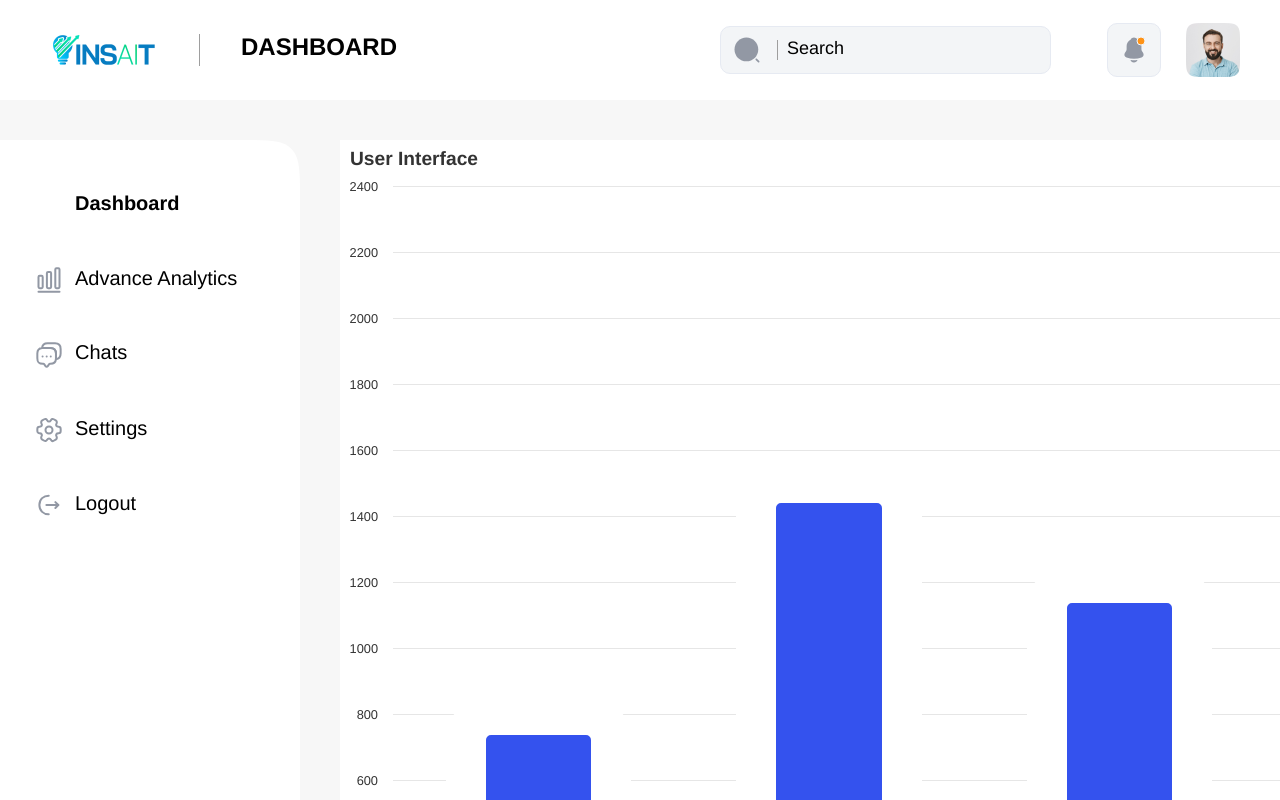
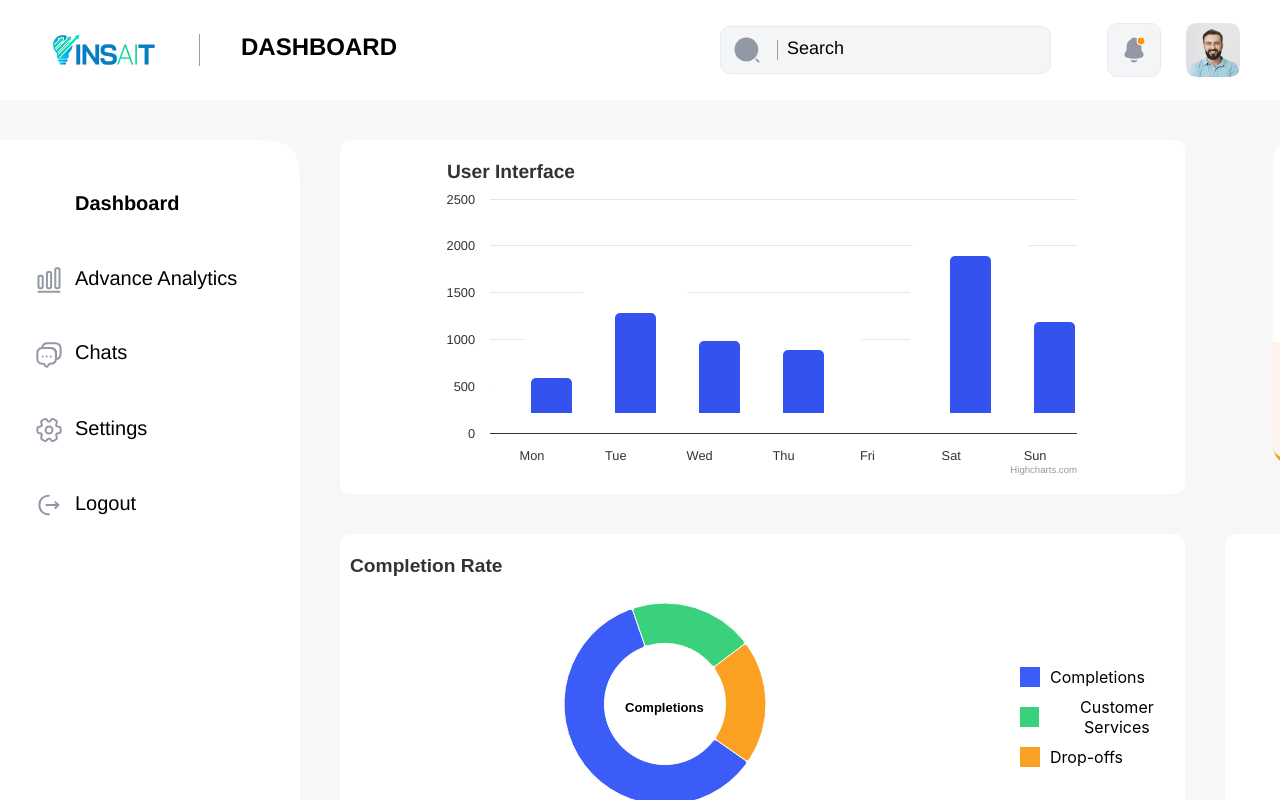
Before and after one commit to Itaybo89/task-figma, a React (Create React App) app: page / in a window 1280 px wide. Built offline with nearby package versions, Linux system fonts and the light colour scheme; grey boxes are pictures that could not be loaded.

Commit message:
final fix

```diff
--- a/src/components/CompletionRate/FuncCompletionRate.css
+++ b/src/components/CompletionRate/FuncCompletionRate.css
@@ -1,4 +1,3 @@
-/* FuncCompletionRate.css */
 .container {
   display: flex;
   justify-content: space-between;
@@ -16,11 +15,11 @@
 .legend {
   width: 30%;
   height: 80%;
-  margin-left: 10px;
-  margin-top: 250px;
+  margin-left: 30px;
+  margin-top: 120px;
   display: flex;
   flex-direction: column;
-  align-items: center;
+  align-items: start;
 }
 
 .legend-item {
--- a/src/components/CompletionRate/FuncCompletionRate.jsx
+++ b/src/components/CompletionRate/FuncCompletionRate.jsx
@@ -1,11 +1,9 @@
-import React, { useEffect, useRef } from "react";
+import React from "react";
 import Highcharts from "highcharts";
 import HighchartsReact from "highcharts-react-official";
 import "./FuncCompletionRate.css";
 
 const FuncCompletionRate = () => {
-  const chartRef = useRef(null);
-
   const colors = {
     blue: "#3b5cf6",
     green: "#39d17b",
@@ -24,29 +22,10 @@ const FuncCompletionRate = () => {
       plotBackgroundColor: null,
       plotBorderWidth: null,
       plotShadow: false,
+      height: 325,
+      width: 650,
       style: {
         fontFamily: "Arial",
-      },
-      events: {
-        load: function () {
-          this.renderer
-            .text(
-              "Completion",
-              this.plotLeft + this.plotWidth * 0.5,
-              this.plotTop + this.plotHeight * 0.5
-            )
-            .attr({
-              "text-anchor": "middle",
-              "font-size": "16px",
-              "font-weight": "bold",
-              fill: "#959aa6",
-            })
-            .css({
-              width: this.plotWidth,
-              color: "#333333",
-            })
-            .add();
-        },
       },
     },
     title: {
@@ -70,9 +49,24 @@ const FuncCompletionRate = () => {
         allowPointSelect: false,
         cursor: "pointer",
         dataLabels: {
-          enabled: false,
+          enabled: true,
+          formatter: function () {
+            if (this.point.name === "Completions") {
+              return `<b>${this.point.name}</b>`;
+            }
+            return "";
+          },
+          style: {
+            color:
+              (Highcharts.theme && Highcharts.theme.contrastTextColor) ||
+              "black",
+            textOverflow: "ellipsis",
+            fontWeight: "normal",
+            fontSize: "13px",
+          },
+          distance: -100,
         },
-        showInLegend: false,
+        showInLegend: true,
         startAngle: 125,
         states: {
           hover: {
@@ -82,9 +76,9 @@ const FuncCompletionRate = () => {
             opacity: 1,
           },
         },
-        responsive: false, // Disable resize functionality
       },
     },
+
     series: [
       {
         name: "Share",
@@ -96,23 +90,29 @@ const FuncCompletionRate = () => {
   };
 
   return (
-    <div style={{ display: "flex", justifyContent: "space-between", width: "100%", height: "100%" }}>
+    <div
+      style={{
+        display: "flex",
+        justifyContent: "space-between",
+        height: "325",
+        width: "650",
+      }}
+    >
       <div style={{ flex: 1, width: "100%", height: "100%" }}>
         <HighchartsReact
           highcharts={Highcharts}
           options={options}
-          ref={chartRef}
           containerProps={{ style: { width: "100%", height: "100%" } }}
         />
       </div>
-      <div className="legend" style={{ width: "30%", height: "80%", marginLeft: "10px", marginTop: "250px" }}>
+      <div className="legend">
         {data.map((item, index) => (
           <div key={index} className="legend-item">
             <div
               className="legend-color"
               style={{ backgroundColor: item.color }}
             ></div>
-            <div>{item.name}</div>
+            <div className="legend-text">{item.name}</div>
           </div>
         ))}
       </div>
--- a/src/components/ContentArea/ContentArea.jsx
+++ b/src/components/ContentArea/ContentArea.jsx
@@ -10,10 +10,10 @@ function ContentArea() {
   return (
     <div className="content-area">
       <div className="nav-up">
-      <UpperSidebar />
+        <UpperSidebar />
       </div>
       <div className="nav-side">
-      <NavigationSidebar />
+        <NavigationSidebar />
       </div>
       <main className="main-content">
         <Routes>
--- a/src/components/ErrorAnalysis/FuncErrorAnalysisChart.jsx
+++ b/src/components/ErrorAnalysis/FuncErrorAnalysisChart.jsx
@@ -10,7 +10,8 @@ const FuncErrorAnalysis = () => {
     chart: {
       type: "areaspline",
       zoomType: "x",
-      height: 600,
+      height: 325,
+      width: 650,
     },
     title: {
       text: "Error Analysis",
@@ -68,13 +69,13 @@ const FuncErrorAnalysis = () => {
   return (
     <div
       id="container"
-      style={{ height: "100%", width: "100%", position: "relative" }}
+      style={{ height: "325px", width: "650px", position: "relative" }}
     >
       <div
         style={{
           position: "absolute",
           top: "10px",
-          right: "60px",
+          right: "10px",
           zIndex: 1000,
         }}
       >
@@ -88,10 +89,7 @@ const FuncErrorAnalysis = () => {
           <option value="Year">Year</option>
         </select>
       </div>
-      <HighchartsReact
-        highcharts={Highcharts}
-        options={options}
-      />
+      <HighchartsReact highcharts={Highcharts} options={options} />
     </div>
   );
 };
--- a/src/components/HeatMap/FuncHeatMapComponent.jsx
+++ b/src/components/HeatMap/FuncHeatMapComponent.jsx
@@ -1,4 +1,3 @@
-import React from "react";
 import Highcharts from "highcharts";
 import HighchartsReact from "highcharts-react-official";
 import heatmap from "highcharts/modules/heatmap";
@@ -26,7 +25,8 @@ const FuncHeatMapComponent = () => {
       marginTop: 40,
       marginBottom: 80,
       plotBorderWidth: 1,
-      width: 1200,
+      height: 325,
+      width: 650,
     },
     title: {
       text: "Peak Interaction Times",
@@ -113,7 +113,7 @@ const FuncHeatMapComponent = () => {
 
   return (
     <div>
-      <div style={{ width: "100%", height: "400px" }}>
+      <div style={{ height: "325", width: "650" }}>
         <HighchartsReact highcharts={Highcharts} options={options} />
       </div>
       <div
--- a/src/components/MainDashboard/MainDashboard.css
+++ b/src/components/MainDashboard/MainDashboard.css
@@ -6,8 +6,8 @@
 
 .main-dashboard {
   display: grid;
-  grid-template-columns: repeat(2, 1fr); /* Adjust this if you want smaller or larger columns */
-  grid-template-rows: repeat(3, 1fr); /* Adjust the 1.3fr to 1fr to make the last row smaller */
+  grid-template-columns: repeat(2, 1fr);
+  grid-template-rows: repeat(3, 1fr);
   height: 100%;
   width: 100%;
   gap: 40px;
@@ -28,9 +28,8 @@
   border-radius: 10px;
   display: flex;
   flex-direction: row;
-  height:325px;
+  height: 325px;
   width: 750px;
-
 }
 
 .indicator {
@@ -43,7 +42,6 @@
   padding: 0;
   margin: 0;
   height: fit-content;
-
 }
 
 .duration-indicator {
@@ -56,11 +54,10 @@
   width: 100% !important;
 }
 
-
-.group-1, .group-2 {
-  height: auto; /* Adjust based on content */
-  width: auto; /* Adjust based on content */
-  /* Remove fixed width and height if you want the content to dictate the size */
+.group-1,
+.group-2 {
+  height: auto;
+  width: auto;
   justify-content: center;
   align-items: center;
 }
--- a/src/components/ProductPopularity/FuncProductPopularity.jsx
+++ b/src/components/ProductPopularity/FuncProductPopularity.jsx
@@ -1,14 +1,15 @@
-import React, { useRef, useState } from "react";
+import React, { useState } from "react";
 import Highcharts from "highcharts";
 import HighchartsReact from "highcharts-react-official";
 
 const FuncProductPopularity = () => {
-  const chartRef = useRef(null);
   const [timeFrame, setTimeFrame] = useState("Month");
 
   const options = {
     chart: {
       type: "column",
+      height: 325,
+      width: 650,
     },
     title: {
       text: "Product Popularity",
@@ -72,17 +73,19 @@ const FuncProductPopularity = () => {
   };
 
   return (
-    <div id="container" className="chart-container">
+    <div
+      id="container"
+      className="chart-container"
+      style={{ height: "325", width: "650" }}
+    >
       <style>
         {`
           .chart-container {
-            height: 100%;
-            width: 100%;
             position: relative;
           }
 
           .highcharts-container {
-            height: 100% !important; // Ensure chart div resizes to the entire height
+            height: 100% !important;
           }
         `}
       </style>
@@ -107,7 +110,6 @@ const FuncProductPopularity = () => {
       <HighchartsReact
         highcharts={Highcharts}
         options={options}
-        ref={chartRef}
         containerProps={{ style: { width: "100%", height: "100%" } }}
       />
     </div>
--- a/src/components/UserInteractionsChart/FuncUserInteractionsChart.jsx
+++ b/src/components/UserInteractionsChart/FuncUserInteractionsChart.jsx
@@ -1,13 +1,12 @@
-import React, { useRef } from "react";
 import Highcharts from "highcharts";
 import HighchartsReact from "highcharts-react-official";
 
 const FuncUserInteractionsChart = () => {
-  const chartRef = useRef(null);
-
   const options = {
     chart: {
       type: "column",
+      height: 325,
+      width: 650,
     },
     title: {
       text: "User Interface",
@@ -59,11 +58,10 @@ const FuncUserInteractionsChart = () => {
   };
 
   return (
-    <div id="popularity-div" style={{ height: "100%", width: "100%" }}>
+    <div id="popularity-div" style={{ height: "325", width: "650" }}>
       <HighchartsReact
         highcharts={Highcharts}
         options={options}
-        ref={chartRef}
         containerProps={{ style: { width: "100%", height: "100%" } }}
       />
     </div>
```
Also changed, not shown: src/index.css (+5 -5 lines).
